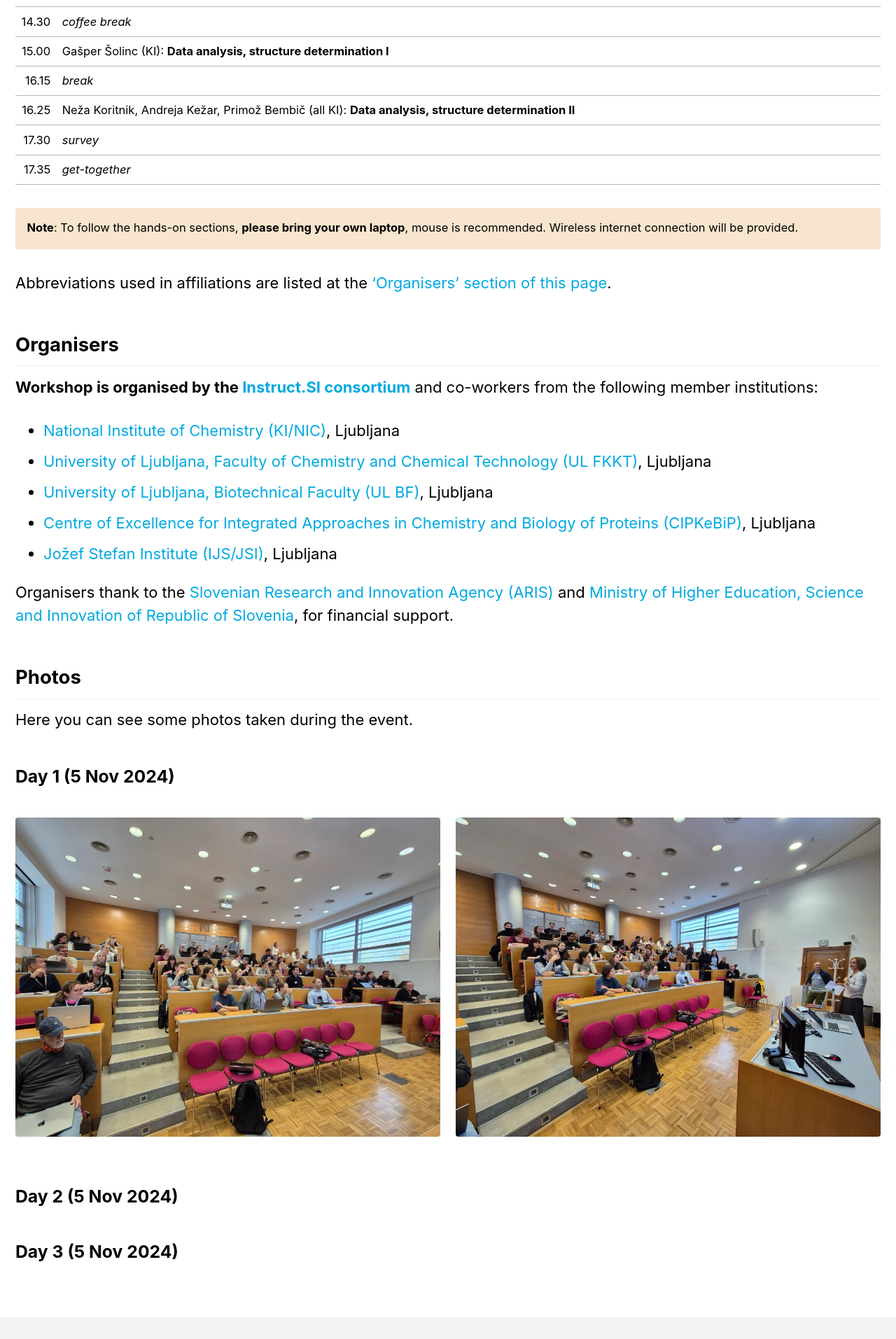
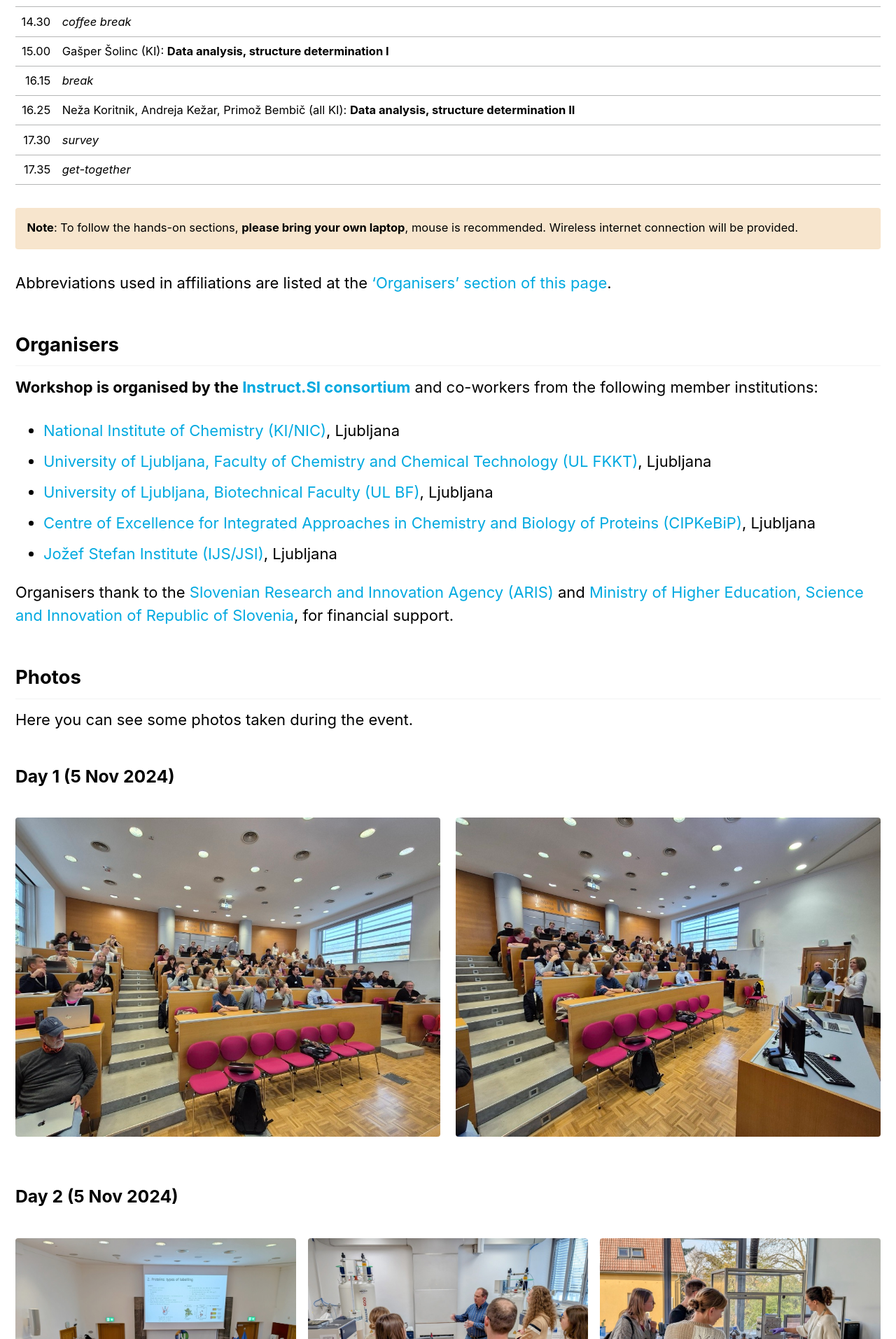
Before and after one commit to InstructSI/instructsi.github.io, a Jekyll site: the page built from _pages/bmasb2024.md, in a window 1280 px wide. Shown: the part 4487-6400 px from the top of the page at 70% size. Built offline with Jekyll 4.4.1, drawn with Linux system fonts in a browser that asks for light colours; cached includes are drawn as plain includes.

Commit message:
Switched on the gallery for day 2 of bmasb2024

```diff
--- a/_pages/bmasb2024.md
+++ b/_pages/bmasb2024.md
@@ -167,7 +167,7 @@ Here you can see some photos taken during the event.
 
 ### Day 2 (5 Nov 2024)
 
-<!-- {% include gallery id="gallery2" %} -->
+{% include gallery id="gallery2" %}
 
 
 ### Day 3 (5 Nov 2024)
```
